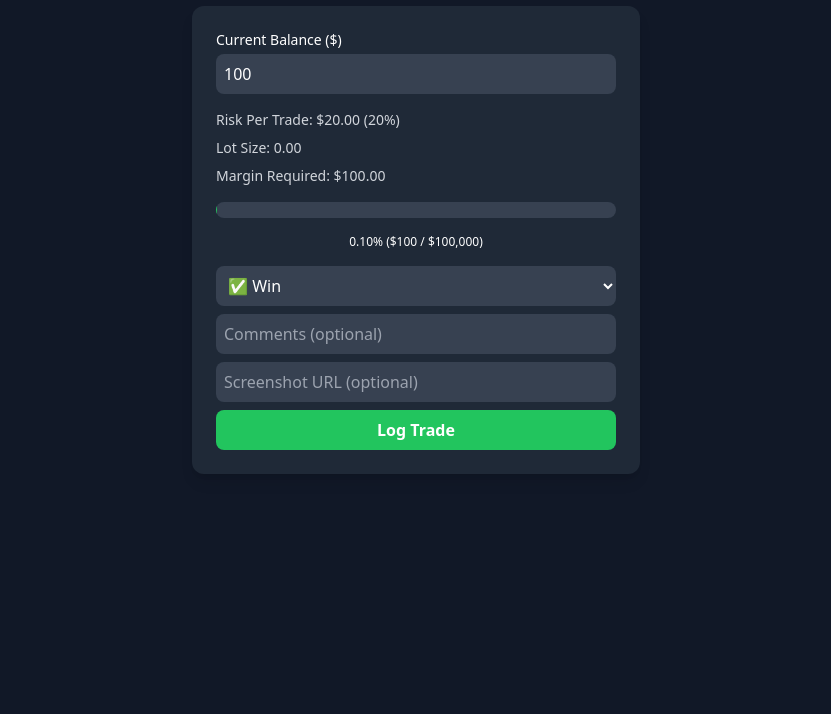
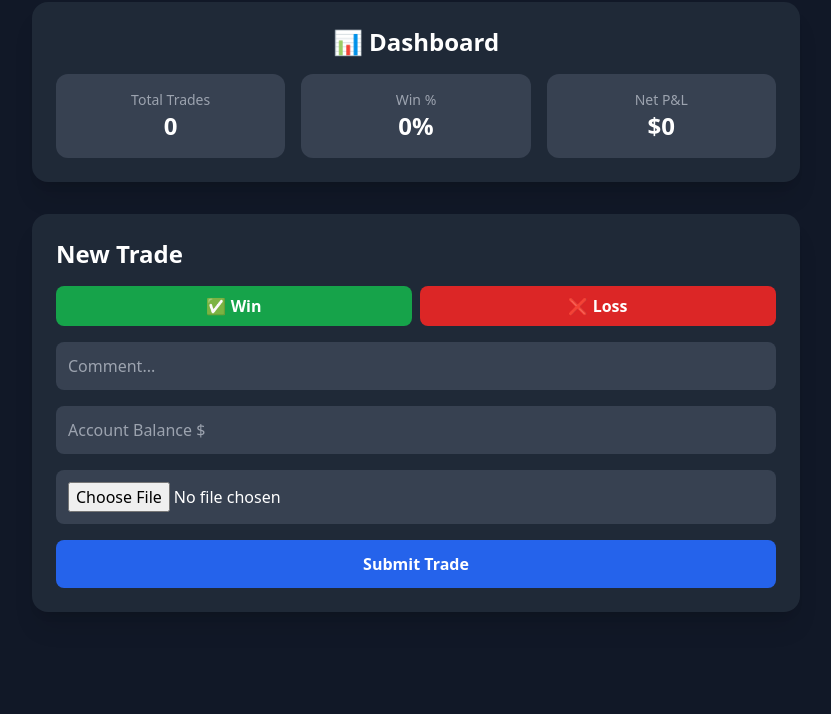
Before and after one commit to ShamTheCoder604/tradingjournal, a plain HTML site: page index.html in a window 1280 px wide. Shown: the part 86-800 px from the top of the page, without its empty margins (224-1055 px from the left). Drawn offline with nearby package versions, Linux system fonts and the light colour scheme; no server answers.

Commit message:
index.html

```diff
--- a/index.html
+++ b/index.html
@@ -2,152 +2,55 @@
 <html lang="en">
 <head>
   <meta charset="UTF-8">
-  <meta name="viewport" content="width=device-width, initial-scale=1">
-  <title>Trading Journal</title>
-  <script src="https://www.gstatic.com/firebasejs/9.22.2/firebase-app-compat.js"></script>
-  <script src="https://www.gstatic.com/firebasejs/9.22.2/firebase-firestore-compat.js"></script>
+  <meta name="viewport" content="width=device-width, initial-scale=1.0">
+  <title>Trading Dashboard</title>
   <script src="https://cdn.tailwindcss.com"></script>
+  <script src="https://www.gstatic.com/firebasejs/9.17.2/firebase-app-compat.js"></script>
+  <script src="https://www.gstatic.com/firebasejs/9.17.2/firebase-firestore-compat.js"></script>
 </head>
-<body class="bg-gray-900 text-white min-h-screen flex flex-col items-center p-4 space-y-6">
+<body class="bg-gray-900 text-white min-h-screen flex flex-col items-center p-6">
 
-  <h1 class="text-3xl font-bold mt-4">📈 Trading Journal</h1>
+  <h1 class="text-4xl font-bold mb-6">🧠 Smart Trading Journal + Dashboard</h1>
 
-  <div class="bg-gray-800 p-6 rounded-xl w-full max-w-md space-y-4 shadow-lg">
-    <div>
-      <label class="block mb-1 text-sm">Current Balance ($)</label>
-      <input id="balance" type="number" value="100" onchange="updateUI()" class="w-full p-2 rounded-lg bg-gray-700 text-white" />
-    </div>
-
-    <div class="space-y-2 text-sm text-gray-300">
-      <div>Risk Per Trade: <span id="risk-per-trade"></span></div>
-      <div>Lot Size: <span id="lot-size"></span></div>
-      <div>Margin Required: <span id="margin-required"></span></div>
-    </div>
-
-    <div class="w-full bg-gray-700 h-4 rounded-lg overflow-hidden">
-      <div id="progress-bar" class="h-4 bg-green-500" style="width: 0%"></div>
-    </div>
-    <div id="progress-text" class="text-xs text-center mt-1"></div>
-
-    <div class="flex flex-col space-y-2">
-      <select id="trade-outcome" class="p-2 bg-gray-700 rounded-lg">
-        <option value="win">✅ Win</option>
-        <option value="loss">❌ Loss</option>
-      </select>
-
-      <input id="trade-comments" type="text" placeholder="Comments (optional)" class="p-2 rounded-lg bg-gray-700" />
-      <input id="trade-screenshot-url" type="text" placeholder="Screenshot URL (optional)" class="p-2 rounded-lg bg-gray-700" />
-
-      <button onclick="logTrade()" class="bg-green-500 hover:bg-green-600 p-2 rounded-lg font-bold">Log Trade</button>
+  <!-- Dashboard -->
+  <div id="dashboard" class="w-full max-w-3xl p-6 bg-gray-800 rounded-2xl shadow-xl mb-8 space-y-4 text-center">
+    <div class="text-2xl font-bold">📊 Dashboard</div>
+    <div class="grid grid-cols-3 gap-4">
+      <div class="bg-gray-700 p-4 rounded-xl">
+        <div class="text-gray-400 text-sm">Total Trades</div>
+        <div id="total-trades" class="text-2xl font-bold">0</div>
+      </div>
+      <div class="bg-gray-700 p-4 rounded-xl">
+        <div class="text-gray-400 text-sm">Win %</div>
+        <div id="win-percentage" class="text-2xl font-bold">0%</div>
+      </div>
+      <div class="bg-gray-700 p-4 rounded-xl">
+        <div class="text-gray-400 text-sm">Net P&L</div>
+        <div id="net-profit" class="text-2xl font-bold">$0</div>
+      </div>
     </div>
   </div>
 
-  <div id="trade-log" class="w-full max-w-md flex flex-col space-y-4 mt-6"></div>
+  <!-- Trade Form -->
+  <div class="w-full max-w-3xl p-6 bg-gray-800 rounded-2xl shadow-xl mb-8 space-y-4">
+    <h2 class="text-2xl font-bold mb-4">New Trade</h2>
 
-  <script>
-    // 🔥 Firebase config
-    const firebaseConfig = {
-      apiKey: "YOUR_API_KEY",
-      authDomain: "YOUR_PROJECT_ID.firebaseapp.com",
-      projectId: "YOUR_PROJECT_ID",
-      storageBucket: "YOUR_PROJECT_ID.appspot.com",
-      messagingSenderId: "YOUR_SENDER_ID",
-      appId: "YOUR_APP_ID"
-    };
+    <div class="flex space-x-2">
+      <button id="winBtn" class="flex-1 py-2 bg-green-600 rounded-lg font-bold">✅ Win</button>
+      <button id="lossBtn" class="flex-1 py-2 bg-red-600 rounded-lg font-bold">❌ Loss</button>
+    </div>
 
-    firebase.initializeApp(firebaseConfig);
-    const db = firebase.firestore();
+    <input id="comment" type="text" placeholder="Comment..." class="w-full p-3 bg-gray-700 rounded-lg mt-4">
+    <input id="balance" type="number" placeholder="Account Balance $" class="w-full p-3 bg-gray-700 rounded-lg">
 
-    // 🧠 Calculate lot size and risk
-    function calculateLotSize(balance) {
-      const riskPercent = 0.2; // 20%
-      const riskAmount = balance * riskPercent;
-      const stopLossPips = 20;
-      const currentPrice = 150;
-      const pipValuePerStandardLot = (0.01 / currentPrice) * 100000; // ~6.67
+    <input id="screenshot" type="file" accept="image/*" class="w-full p-3 bg-gray-700 rounded-lg mt-2">
 
-      let lotSize = riskAmount / (stopLossPips * pipValuePerStandardLot);
+    <button id="submitBtn" class="w-full py-3 bg-blue-600 rounded-lg font-bold mt-4">Submit Trade</button>
+  </div>
 
-      const marginPerLot = (currentPrice * 100000) / 500;
-      const maxLotsByMargin = balance / marginPerLot;
+  <!-- Trade Log -->
+  <div id="trade-log" class="w-full max-w-3xl space-y-6"></div>
 
-      lotSize = Math.min(lotSize, maxLotsByMargin);
-
-      return {
-        lotSize: lotSize.toFixed(2),
-        riskAmount: riskAmount.toFixed(2),
-        marginRequired: (lotSize * marginPerLot).toFixed(2)
-      };
-    }
-
-    // 🚀 Update UI
-    function updateUI() {
-      const balanceInput = parseFloat(document.getElementById('balance').value) || 100;
-      const { lotSize, riskAmount, marginRequired } = calculateLotSize(balanceInput);
-      const progress = (balanceInput / 100000) * 100;
-
-      document.getElementById('risk-per-trade').textContent = `$${riskAmount} (20%)`;
-      document.getElementById('lot-size').textContent = lotSize;
-      document.getElementById('margin-required').textContent = `$${marginRequired}`;
-      document.getElementById('progress-bar').style.width = `${progress}%`;
-      document.getElementById('progress-text').textContent = `${progress.toFixed(2)}% ($${balanceInput} / $100,000)`;
-    }
-
-    // 📋 Load trades
-    async function loadTrades() {
-      const tradeLog = document.getElementById('trade-log');
-      tradeLog.innerHTML = '';
-      const snapshot = await db.collection('trades').orderBy('timestamp', 'desc').get();
-      snapshot.forEach(doc => {
-        const trade = doc.data();
-        tradeLog.innerHTML += `
-          <div class="p-4 bg-gray-700 rounded-xl shadow-lg space-y-2">
-            <div class="flex justify-between items-center">
-              <span class="font-bold text-lg">${trade.outcome === 'win' ? '✅ Win' : '❌ Loss'}</span>
-              <span class="text-sm text-gray-300">${new Date(trade.timestamp).toLocaleDateString()}</span>
-            </div>
-            <p class="text-gray-400">${trade.comments || 'No comments.'}</p>
-            ${trade.screenshotURL ? `<img src="${trade.screenshotURL}" class="mt-2 rounded-lg" />` : ''}
-            <div class="flex justify-between text-sm text-gray-400 mt-2">
-              <span>Balance After: $${trade.balanceAfter.toFixed(2)}</span>
-              <span>Lot Size: ${trade.lotSize}</span>
-            </div>
-          </div>
-        `;
-      });
-    }
-
-    // ➕ Log new trade
-    async function logTrade() {
-      const outcome = document.getElementById('trade-outcome').value;
-      const comments = document.getElementById('trade-comments').value;
-      const screenshotURL = document.getElementById('trade-screenshot-url').value;
-
-      const balanceInput = parseFloat(document.getElementById('balance').value) || 100;
-      let { lotSize, riskAmount } = calculateLotSize(balanceInput);
-
-      let newBalance = outcome === 'win'
-        ? balanceInput + parseFloat(riskAmount)
-        : balanceInput - parseFloat(riskAmount);
-
-      await db.collection('trades').add({
-        outcome,
-        comments,
-        screenshotURL,
-        balanceAfter: newBalance,
-        lotSize: parseFloat(lotSize),
-        timestamp: Date.now()
-      });
-
-      document.getElementById('balance').value = newBalance.toFixed(2);
-      updateUI();
-      loadTrades();
-    }
-
-    // 🏁 Initial load
-    updateUI();
-    loadTrades();
-  </script>
-
+  <script src="app.js"></script>
 </body>
 </html>
```
